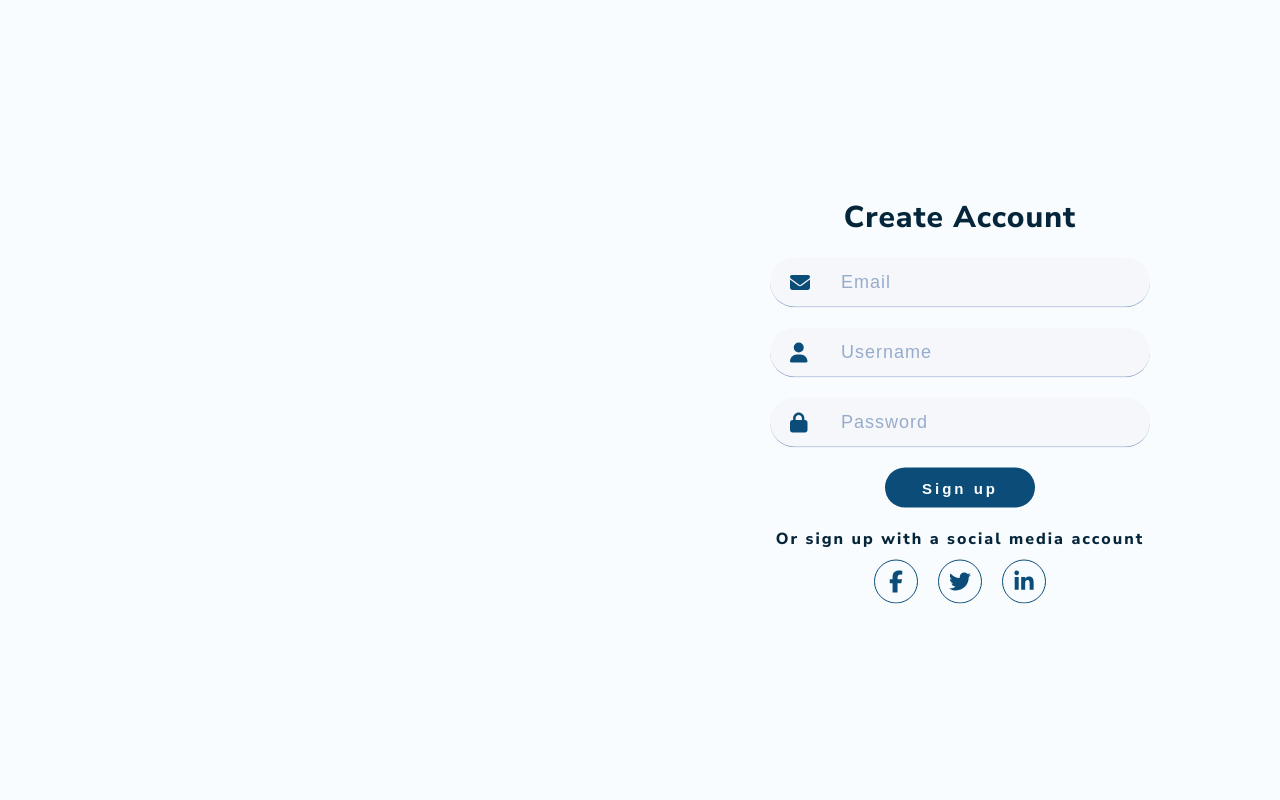
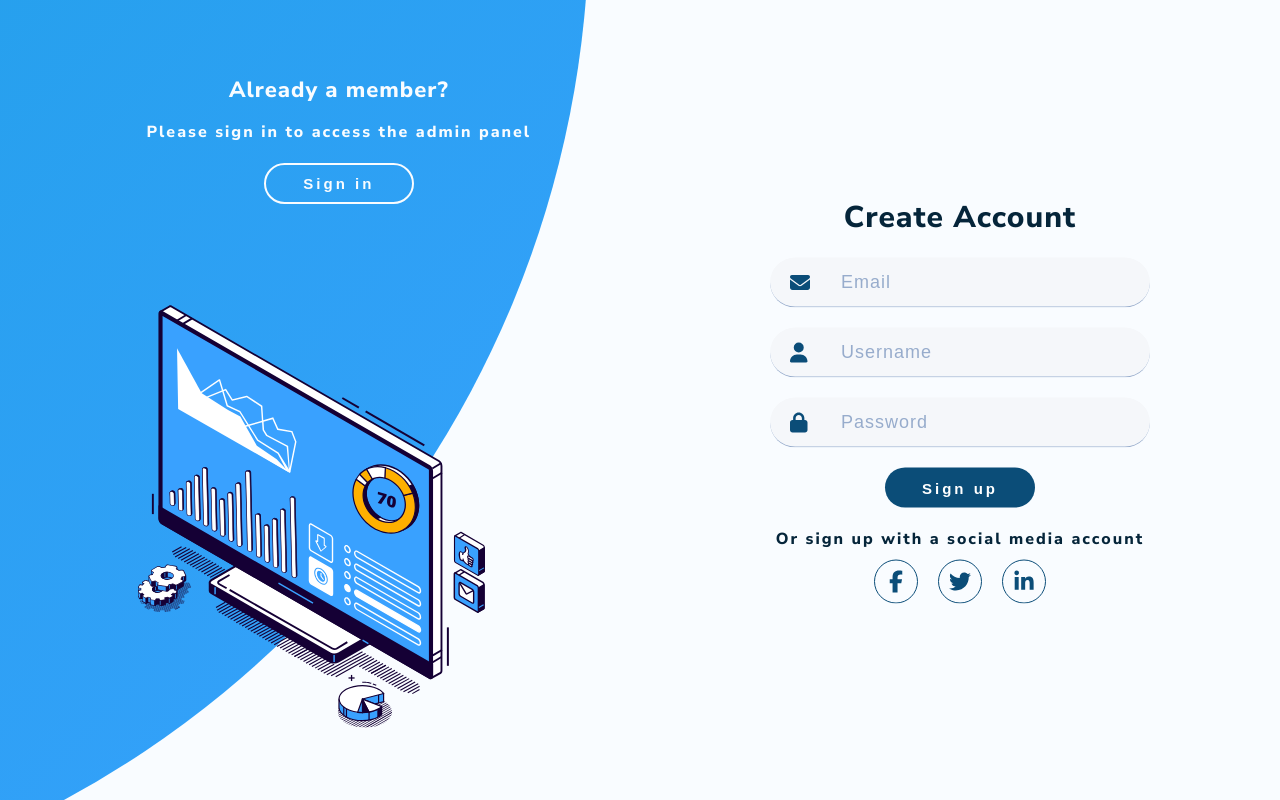
Before and after one commit to EmmanouilM/sliding-signIn-signUp-Forms-ReactJs, a React (Create React App) app: page / in a window 1280 px wide. Built offline with nearby package versions, Linux system fonts and the light colour scheme.

Commit message:
create switch signing forms panels

```diff
--- a/src/App.css
+++ b/src/App.css
@@ -4,3 +4,16 @@
   min-height: 100vh;
   overflow: hidden;
 }
+.container:before {
+  content: "";
+  position: absolute;
+  height: 2000px;
+  width: 2000px;
+  top: -10%;
+  right: 54%;
+  transform: translateY(-50%);
+  background-image: linear-gradient(-45deg, #39a1ff 0%, #099fd1 100%);
+  transition: 1.8s ease-in-out;
+  border-radius: 50%;
+  z-index: 6;
+}
--- a/src/App.js
+++ b/src/App.js
@@ -1,11 +1,13 @@
 import React from "react";
 import "./App.css";
 import FormsContainer from './components/FormsContainer';
+import SwitchFormsContainer from "./components/SwitchFormsContainer";
 
 const App = () => {
   return (
     <div className="container">
     <FormsContainer/>
+    <SwitchFormsContainer/>
     </div>
   );
 };
--- /dev/null
+++ b/src/components/SwitchFormsContainer.js
@@ -0,0 +1,102 @@
+import React from "react";
+import styled from "styled-components";
+
+const Panels = styled.section`
+  position: absolute;
+  height: 100%;
+  width: 100%;
+  top: 0;
+  left: 0;
+  display: grid;
+  grid-template-columns: repeat(2, 1fr);
+`;
+const Panel = styled.div`
+  display: flex;
+  flex-direction: column;
+  align-items: flex-end;
+  justify-content: space-around;
+  text-align: center;
+  z-index: 6;
+`;
+const SignInPanel = styled(Panel)`
+  pointer-events: all;
+  padding: 3rem 17% 2rem 12%;
+`;
+const SignUpPanel = styled(Panel)`
+  pointer-events: none;
+  padding: 3rem 12% 2rem 17%;
+`;
+const Content = styled.div`
+  color: #f9fcff;
+  transition: transform 0.9s ease-in-out;
+  transition-delay: 0.6s;
+`;
+
+const SignUpContent=styled(Content)`
+transform: translateX(800px);
+`;
+
+const Title = styled.h3`
+  font-weight: 800;
+  line-height: 1;
+  font-size: 2.2rem;
+`;
+const Text = styled.p`
+  font-size: 1.6rem;
+  font-weight: 700;
+  letter-spacing: 0.2rem;
+  margin: 20px 0;
+`;
+const SwitchButton = styled.button`
+  width: 150px;
+  outline: none;
+  height: 41px;
+  border-radius: 30px;
+  color:#f9fcff;
+  font-weight: 600;
+  cursor: pointer;
+  transition: 0.5s;
+  letter-spacing: 0.3rem;
+  font-size: 1.5rem;
+  margin: 0;
+  background: none;
+  border: 2px solid #f9fcff;;
+  &:hover {
+    background-color: #4d84e2;
+  }
+`;
+const Image = styled.img`
+width: 430px;
+height:auto;
+transition: transform 1.1s ease-in-out;
+transition-delay: 0.4s;
+`;
+
+const SignUpImage=styled(Image)`
+transform: translateX(800px);
+`;
+
+const SwitchFormsContainer = () => {
+  return (
+    <Panels>
+      <SignInPanel>
+        <Content>
+          <Title>Already a member?</Title>
+          <Text>Please sign in to access the admin panel</Text>
+          <SwitchButton>Sign in</SwitchButton>
+        </Content>
+        <Image src="images/dashboard.svg" alt="" />
+      </SignInPanel>
+      <SignUpPanel>
+      <SignUpContent>
+          <Title>Not a member?</Title>
+          <Text>Please sign up to unlock the content.</Text>
+          <SwitchButton>Sign up</SwitchButton>
+        </SignUpContent>
+        <SignUpImage src="images/lockedDashboard.svg" alt="" />
+      </SignUpPanel>
+    </Panels>
+  );
+};
+
+export default SwitchFormsContainer;
```
Also changed, not shown: public/images/dashboard.svg (added), public/images/lockedDashoboard.svg (added).
